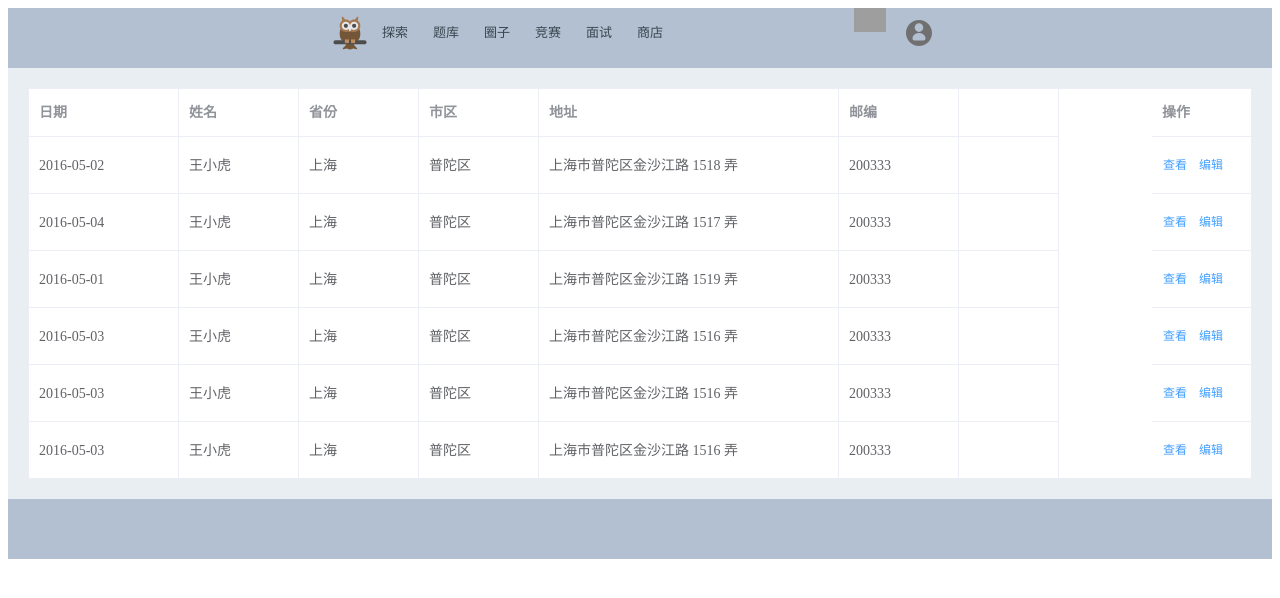
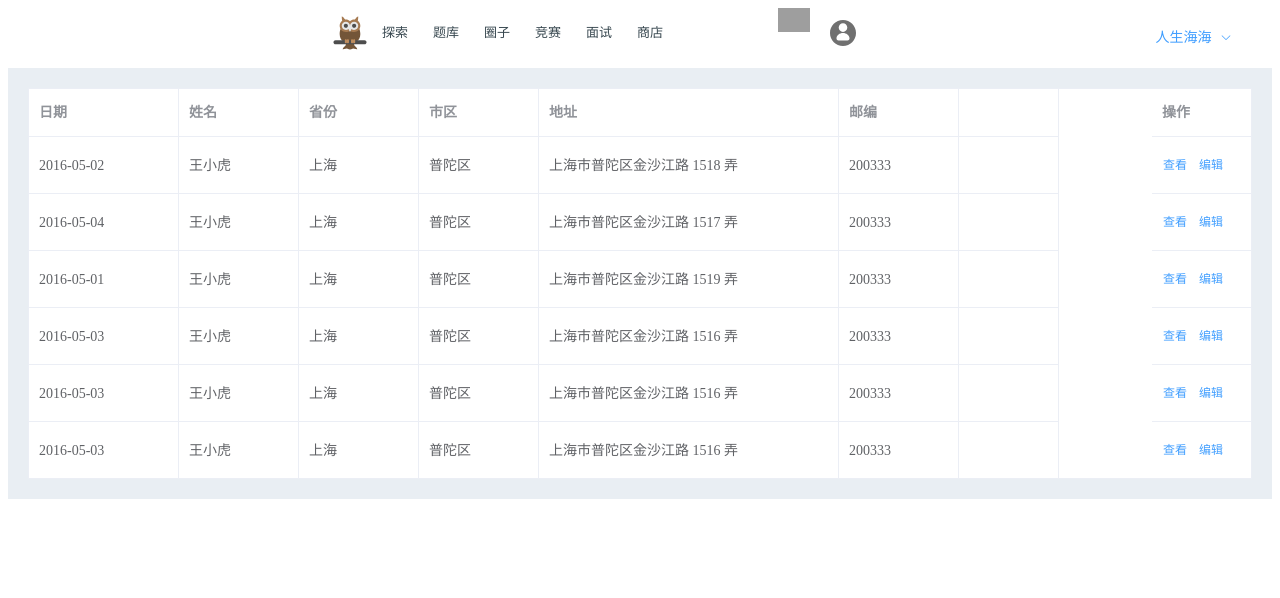
Before and after one commit to zhaoyanz405/platform, a Vue app: page / in a window 1280 px wide. Shown: the top 598 px of the page. Built offline with nearby package versions, Linux system fonts and the light colour scheme; grey boxes are pictures that could not be loaded.

Commit message:
add user account

```diff
--- a/src/App.vue
+++ b/src/App.vue
@@ -58,7 +58,6 @@
 <style>
 .el-header,
 .el-footer {
-  background-color: #b3c0d1;
   color: #333;
   text-align: center;
   line-height: 60px;
--- /dev/null
+++ b/src/components/avatar.vue
@@ -0,0 +1,37 @@
+<template>
+  <el-dropdown trigger="click">
+    <span class="el-dropdown-link">
+      人生海海
+      <i class="el-icon-arrow-down el-icon--right"></i>
+    </span>
+    <el-dropdown-menu slot="dropdown">
+      <el-dropdown-item icon="el-icon-user">个人中心</el-dropdown-item>
+      <el-dropdown-item icon="el-icon-top-left">退出</el-dropdown-item>
+    </el-dropdown-menu>
+  </el-dropdown>
+</template>
+<style>
+.el-dropdown-link {
+  cursor: pointer;
+  color: #409eff;
+}
+.el-icon-arrow-down {
+  font-size: 12px;
+}
+.demonstration {
+  display: block;
+  color: #8492a6;
+  font-size: 14px;
+  margin-bottom: 20px;
+}
+</style>
+
+<script>
+export default {
+  methods: {
+    handleClick() {
+      alert("button click");
+    }
+  }
+};
+</script>
--- a/src/components/headMenu.vue
+++ b/src/components/headMenu.vue
@@ -13,11 +13,20 @@
       <div class="topNavRight">
         <img class="news" src="@/assets/new.svg" />
         <img class="user" src="@/assets/user.svg" />
+        <avatar></avatar>
       </div>
     </div>
     <!-- <div class="line"></div> -->
   </div>
 </template>
+<script>
+import avatar from '@/components/avatar'
+export default {
+  components: {
+    avatar
+  }
+}
+</script>
 <style scoped>
 .topNav {
   display: flex;
```
